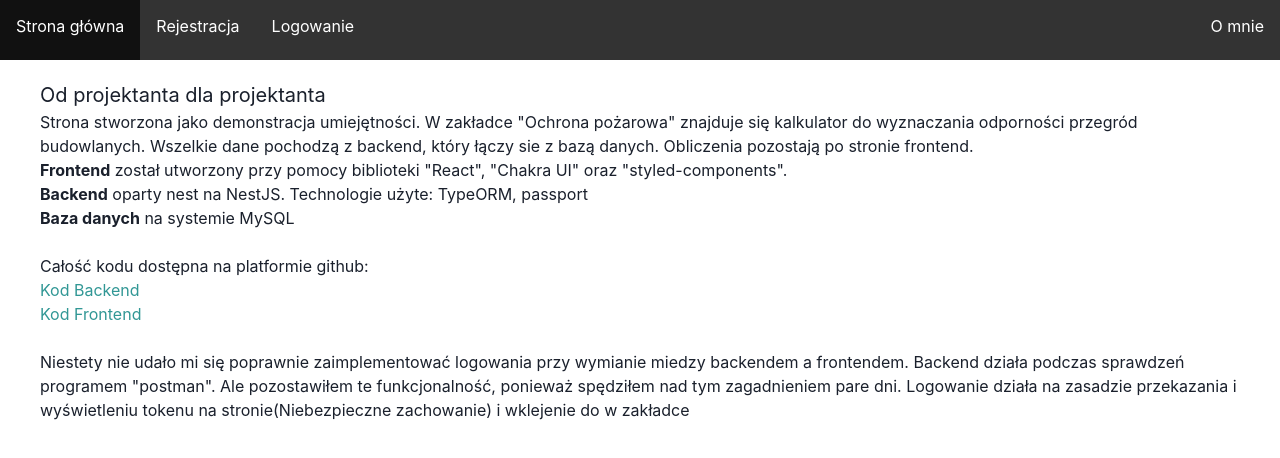
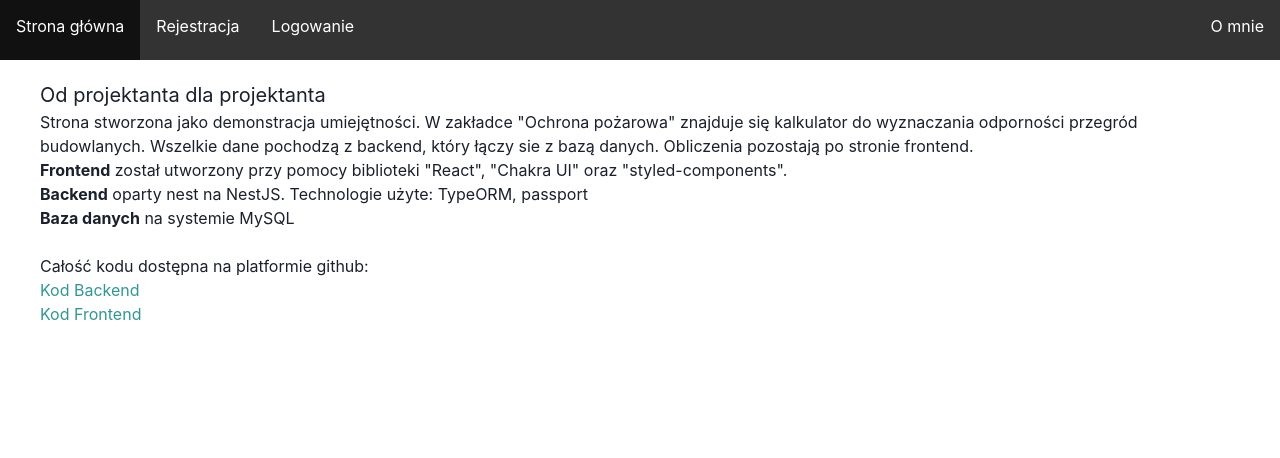
Before and after one commit to mogiel/civil_engineering_fe, a React (Create React App) app: page / in a window 1280 px wide. Shown: the top 458 px of the page. Built offline with nearby package versions, Linux system fonts and the light colour scheme.

Commit message:
0.2.11 Update View. delete text about bugs

```diff
--- a/src/views/MainView.tsx
+++ b/src/views/MainView.tsx
@@ -17,11 +17,6 @@ export const MainView = () => {
             <Text>Całość kodu dostępna na platformie github:</Text>
             <Link color={"teal.500"} href={'https://github.com/mogiel/civil_engineering_be'}>Kod Backend</Link><br/>
             <Link color={"teal.500"} href={'https://github.com/mogiel/civil_engineering_fe'}>Kod Frontend</Link>
-            <br/><br/>
-            Niestety nie udało mi się poprawnie zaimplementować logowania przy wymianie miedzy backendem a frontendem.
-            Backend działa podczas sprawdzeń programem "postman". Ale pozostawiłem te funkcjonalność, ponieważ spędziłem
-            nad tym zagadnieniem pare dni. Logowanie działa na zasadzie przekazania i wyświetleniu tokenu na
-            stronie(Niebezpieczne zachowanie) i wklejenie do w zakładce
         </>
     )
 }
```
